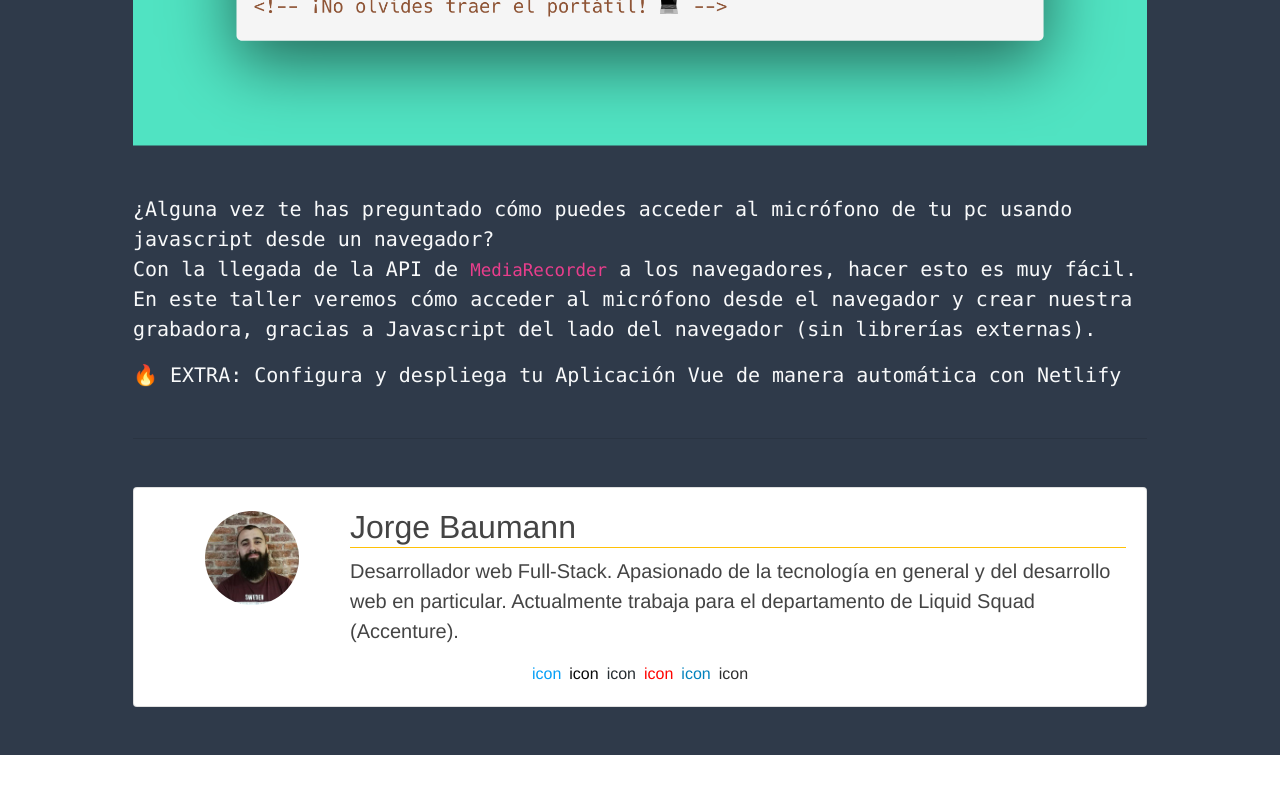
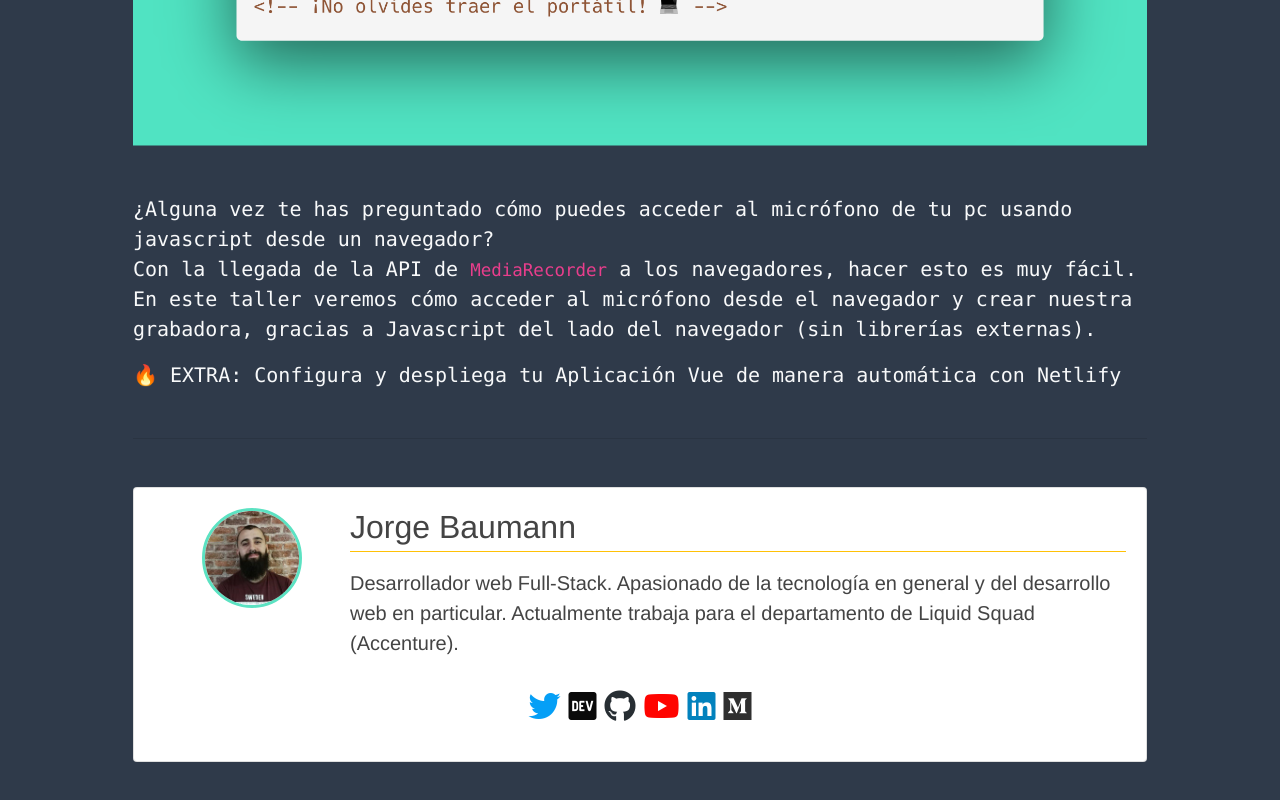
Before and after one commit to baumannzone/browser-audio-recorder-workshop, a Vue app: page / in a window 1280 px wide. Shown: the part 731-1531 px from the top of the page. Before the commit the page ends 1486 px from the top, so only its background shows below. Built offline with nearby package versions, Linux system fonts and the light colour scheme.

Commit message:
Social & Speaker bio

```diff
--- a/public/index.html
+++ b/public/index.html
@@ -5,11 +5,11 @@
     <meta http-equiv="X-UA-Compatible" content="IE=edge">
     <meta name="viewport" content="width=device-width,initial-scale=1.0">
     <link rel="icon" href="<%= BASE_URL %>favicon.ico">
-    <title>Convierte tu navegador en una grabadora 🎙</title>
+    <title>Convierte tu navegador en una grabadora ⏯ ⏹</title>
 
-    <meta property="og:title" content="Convierte tu navegador en una grabadora con javascript 🎤">
+    <meta property="og:title" content="🎙 Convierte tu navegador en una grabadora con javascript 🎤">
     <meta property="og:url" content="https://github.com/baumannzone/browser-audio-recorder-workshop">
-    <meta property="og:image" content="">
+    <meta property="og:image" content="https://repository-images.githubusercontent.com/221641523/7b489d80-06c2-11ea-9f7c-a8a1d598b170">
 
     <!-- Font Awesome -->
     <link rel="stylesheet" href="https://use.fontawesome.com/releases/v5.8.1/css/all.css" integrity="sha384-50oBUHEmvpQ+1lW4y57PTFmhCaXp0ML5d60M1M7uH2+nqUivzIebhndOJK28anvf" crossorigin="anonymous">
--- a/src/views/Home/HomeSpeakerProfile.vue
+++ b/src/views/Home/HomeSpeakerProfile.vue
@@ -1,21 +1,21 @@
 <template>
-  <div class="speaker-profile">
+  <div class="speaker-profile mb-5">
     <b-card class="bg-white">
-      <div class="d-flex">
-        <div class="avatar px-5" @mouseenter="changeImgSrc" @mouseleave="changeImgSrc">
+      <div class="d-flex flex-column flex-md-row flex-lg-row">
+        <div class="avatar px-5 d-flex justify-content-center" @mouseenter="changeImgSrc" @mouseleave="changeImgSrc">
           <img :src="require('../../assets/' + imgName + '.png')" alt="avatar" height="100px"
-               class="rounded-circle border-white">
+               class="rounded-circle">
         </div>
         <div>
-          <h2 class="border-bottom border-warning">{{ name }}</h2>
-          <p class="lead">{{ bio }}</p>
+          <h2 class="border-bottom border-warning text-center text-md-left pb-1 mb-3">{{ name }}</h2>
+          <p class="lead text-center text-md-left">{{ bio }}</p>
         </div>
       </div>
-      <div class="social text-center">
+      <div class="social text-center my-3">
         <ul class="list-inline m-0">
-          <li class="list-inline-item" :class="'ico-'+key" v-for="(val, key) in social" :key="key">
-            <a :href="val">
-              icon
+          <li class="list-inline-item mx-1" :class="'ico-'+key" v-for="(val, key) in social" :key="key">
+            <a :href="val.url">
+              <i :class="val.class" class="fa-2x"></i>
             </a>
           </li>
         </ul>
@@ -36,12 +36,30 @@ export default {
     return {
       name: 'Jorge Baumann',
       social: {
-        twitter: 'https://twitter.com/baumannzone',
-        dev: 'https://dev.to/baumannzone',
-        github: 'https://github.com/baumannzone',
-        youtube: 'https://www.youtube.com/channel/UCTTj5ztXnGeDRPFVsBp7VMA',
-        linkedin: 'https://www.linkedin.com/in/baumannzone',
-        medium: 'https://medium.com/@baumannsito'
+        twitter: {
+          url: 'https://twitter.com/baumannzone',
+          class: 'fab fa-twitter'
+        },
+        dev: {
+          url: 'https://dev.to/baumannzone',
+          class: 'fab fa-dev'
+        },
+        github: {
+          url: 'https://github.com/baumannzone',
+          class: 'fab fa-github'
+        },
+        youtube: {
+          url: 'https://www.youtube.com/channel/UCTTj5ztXnGeDRPFVsBp7VMA',
+          class: 'fab fa-youtube'
+        },
+        linkedin: {
+          url: 'https://www.linkedin.com/in/baumannzone',
+          class: 'fab fa-linkedin'
+        },
+        medium: {
+          url: 'https://medium.com/@baumannsito',
+          class: 'fab fa-medium'
+        }
       },
       bio: 'Desarrollador web Full-Stack. Apasionado de la tecnología en general y del desarrollo web en particular. Actualmente trabaja para el departamento de Liquid Squad (Accenture).',
       currentImg: imgNames.baumannzone
@@ -66,7 +84,7 @@ export default {
 
     .avatar
       img
-        border 3px solid white
+        border 3px solid #5ce2c2
 
     .social
       ul
```
